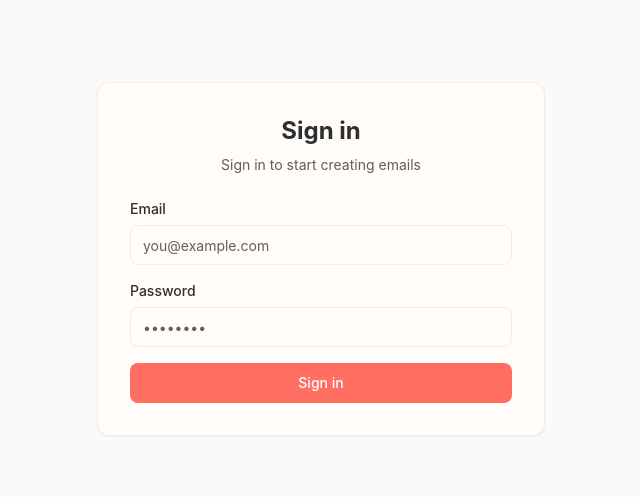
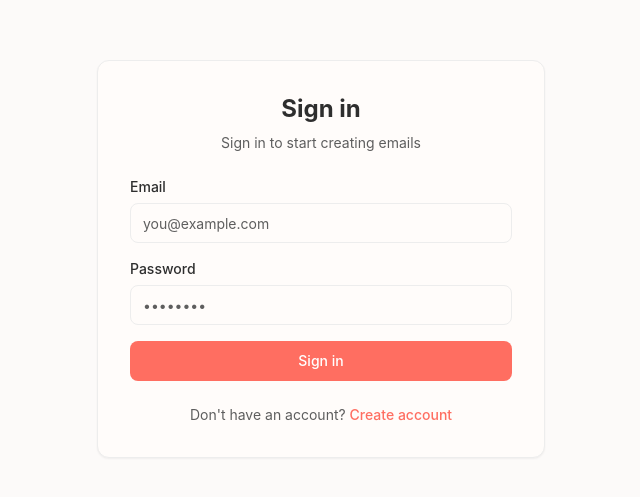
Before and after one commit to EnornessCodeHub/Brillu_Frontend, a React (Create React App) app: page / in a window 1280 px wide. Shown: the part 141-638 px from the top of the page, without its empty margins (319-959 px from the left). Built offline with nearby package versions, Linux system fonts and the light colour scheme; no server answers; the HTML template or start-up script is replaced by a standard one.

Commit message:
Uncomment account creation prompt in LoginPage for user visibility

```diff
--- a/src/components/LoginPage.js
+++ b/src/components/LoginPage.js
@@ -83,7 +83,7 @@
             </Button>
           </form>
 
-          {/* <p className="text-center text-sm text-muted-foreground mt-6">
+          <p className="text-center text-sm text-muted-foreground mt-6">
             Don&apos;t have an account?{' '}
             <button
               type="button"
@@ -92,7 +92,7 @@
             >
               Create account
             </button>
-          </p> */}
+          </p>
         </div>
       </div>
 
```
